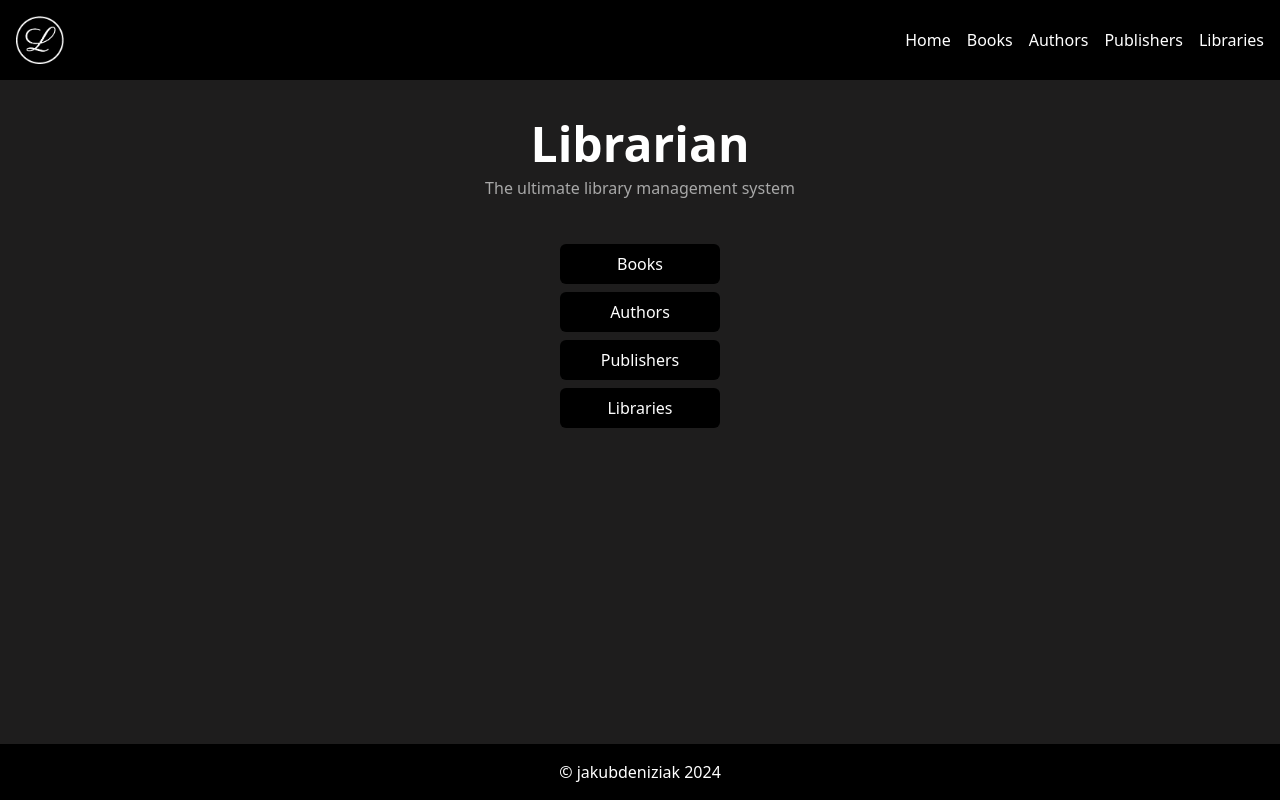
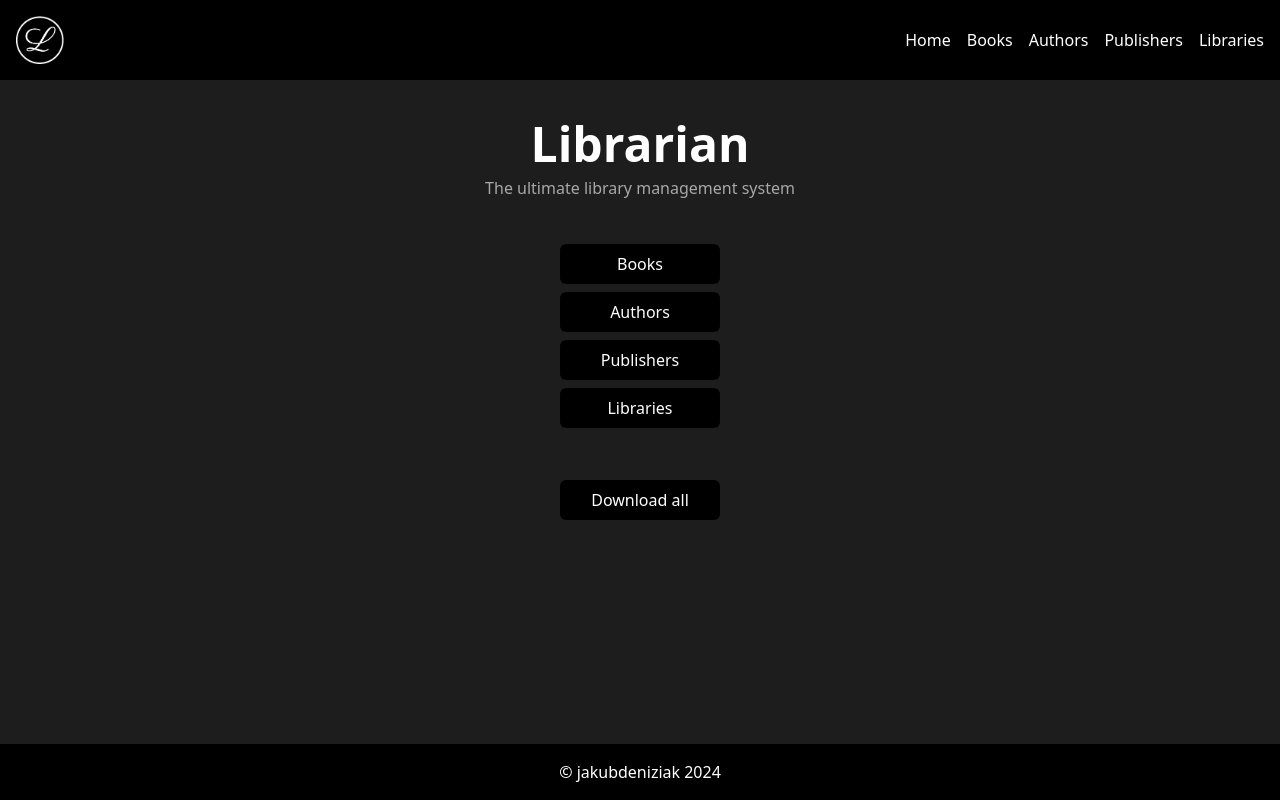
Before and after one commit to jakubdeniziak/librarian, an Angular app in the folder web-interface/: page / in a window 1280 px wide. Built offline with nearby package versions, Linux system fonts and the light colour scheme.

Commit message:
Add button to download all data

```diff
--- a/web-interface/package.json
+++ b/web-interface/package.json
@@ -19,6 +19,7 @@
     "@angular/platform-browser-dynamic": "^17.0.0",
     "@angular/router": "^17.0.0",
     "@types/uuid": "^9.0.8",
+    "file-saver": "^2.0.5",
     "rxjs": "~7.8.0",
     "tslib": "^2.3.0",
     "zone.js": "~0.14.2"
@@ -27,6 +28,7 @@
     "@angular-devkit/build-angular": "^17.0.6",
     "@angular/cli": "^17.0.6",
     "@angular/compiler-cli": "^17.0.0",
+    "@types/file-saver": "^2.0.7",
     "@types/jasmine": "~5.1.0",
     "autoprefixer": "^10.4.19",
     "jasmine-core": "~5.1.0",
--- /dev/null
+++ b/web-interface/src/app/data/service/data.service.ts
@@ -0,0 +1,16 @@
+import { Injectable } from '@angular/core';
+import {HttpClient} from "@angular/common/http";
+import {Observable} from "rxjs";
+
+@Injectable({
+  providedIn: 'root'
+})
+export class DataService {
+
+    constructor(private http: HttpClient) {}
+
+    fetchData(): Observable<any> {
+        return this.http.get('/api/data/all', { responseType: 'json' });
+    }
+
+}
--- a/web-interface/src/app/home/home.component.html
+++ b/web-interface/src/app/home/home.component.html
@@ -1,9 +1,21 @@
 <section class="text-center">
-    <button routerLink="/books" class="rounded-md bg-bgSecondary text-primary px-4 py-2 mx-auto my-1 w-40 h-10">Books</button>
+    <button routerLink="/books" class="rounded-md bg-bgSecondary text-primary px-4 py-2 mx-auto my-1 w-40 h-10">
+        Books
+    </button>
     <br>
-    <button routerLink="/authors" class="rounded-md bg-bgSecondary text-primary px-4 py-2 mx-auto my-1 w-40 h-10">Authors</button>
+    <button routerLink="/authors" class="rounded-md bg-bgSecondary text-primary px-4 py-2 mx-auto my-1 w-40 h-10">
+        Authors
+    </button>
     <br>
-    <button routerLink="/publishers" class="rounded-md bg-bgSecondary text-primary px-4 py-2 mx-auto my-1 w-40 h-10">Publishers</button>
+    <button routerLink="/publishers" class="rounded-md bg-bgSecondary text-primary px-4 py-2 mx-auto my-1 w-40 h-10">
+        Publishers
+    </button>
     <br>
-    <button routerLink="/libraries" class="rounded-md bg-bgSecondary text-primary px-4 py-2 mx-auto my-1 w-40 h-10">Libraries</button>
+    <button routerLink="/libraries" class="rounded-md bg-bgSecondary text-primary px-4 py-2 mx-auto my-1 w-40 h-10">
+        Libraries
+    </button>
+    <br>
+    <button (click)="downloadFile()" class="rounded-md bg-bgSecondary text-primary px-4 py-2 mx-auto mt-12 w-40 h-10">
+        Download all
+    </button>
 </section>
--- a/web-interface/src/app/home/home.component.ts
+++ b/web-interface/src/app/home/home.component.ts
@@ -1,4 +1,6 @@
 import { Component } from '@angular/core';
+import { DataService } from "../data/service/data.service";
+import {saveAs} from "file-saver";
 
 @Component({
   selector: 'app-home',
@@ -7,4 +9,15 @@ import { Component } from '@angular/core';
 })
 export class HomeComponent {
 
+    constructor(private dataService: DataService) { }
+
+    downloadFile() {
+        this.dataService.fetchData().subscribe({
+            next: (data) => {
+                const blob = new Blob([JSON.stringify(data, null, 2)], { type: 'application/json' });
+                saveAs(blob, 'data.json');
+            }
+        });
+    }
+
 }
```
Also changed, not shown: 2 other files (tests, documents, lock files or other folders).
